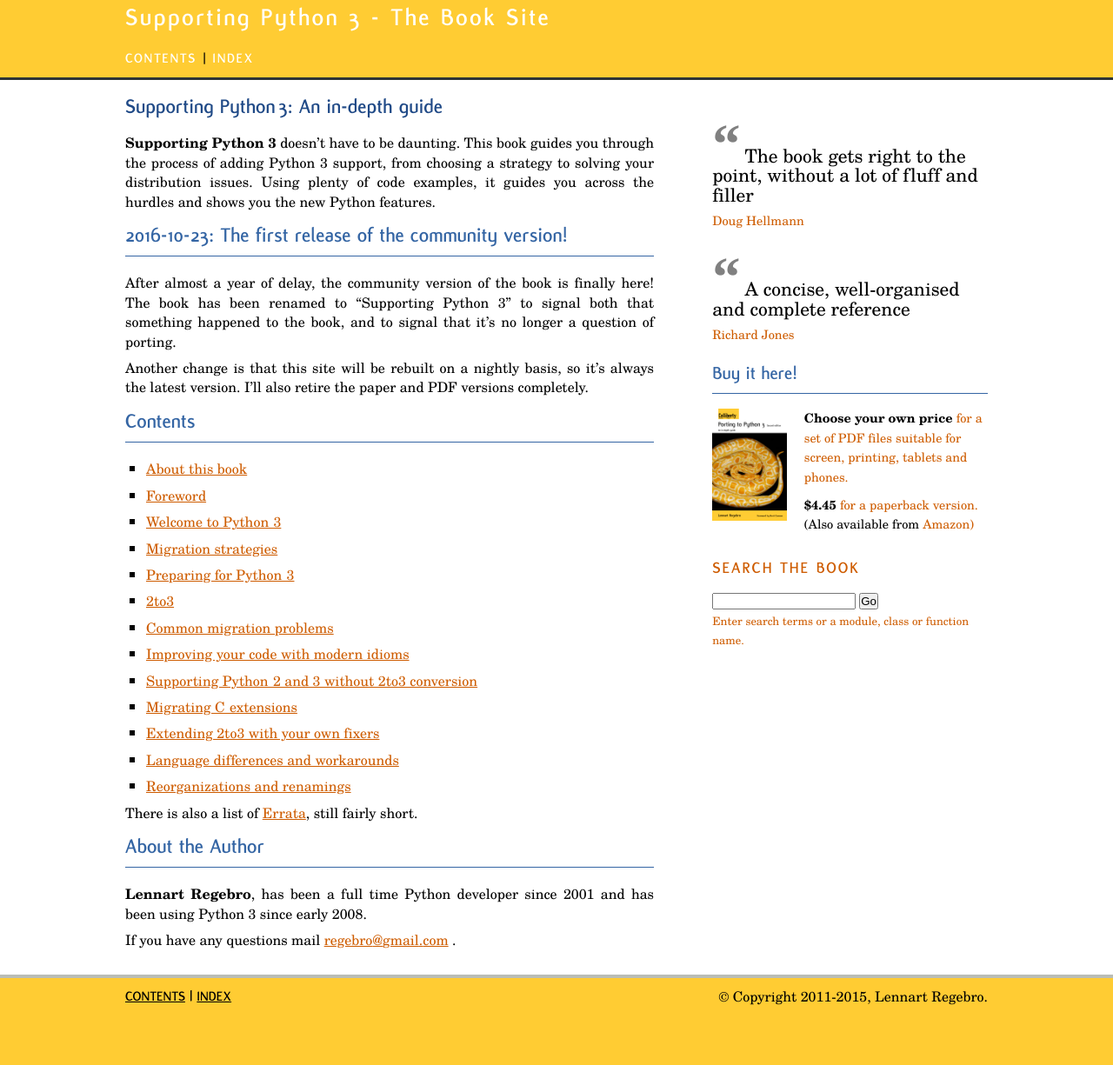
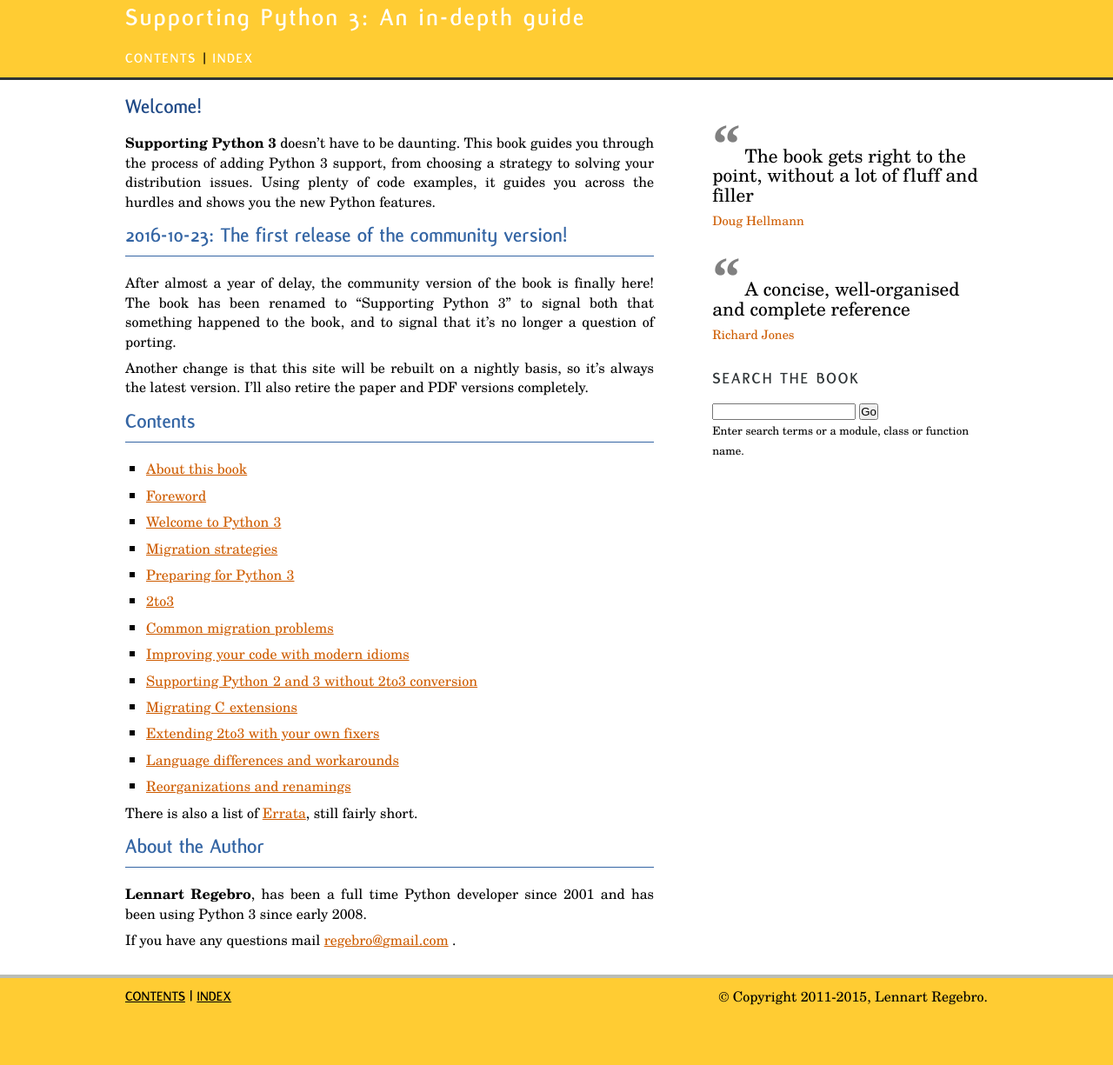
Before and after one commit to regebro/supporting-python-3, a Sphinx documentation site: the page built from source/index.rst, in a window 1280 px wide. Shown: the whole page at 87% size. Built offline with Sphinx 7.4.7, drawn with Linux system fonts in a browser that asks for light colours.

Commit message:
Web updates

```diff
--- a/source/_templates/layout.html
+++ b/source/_templates/layout.html
@@ -29,13 +29,6 @@
     <a href="http://www.doughellmann.com/articles/bookreviews/porting3.html">Doug Hellmann</a>
     <blockquote>A concise, well-organised and complete reference</blockquote>
     <a href="http://www.mechanicalcat.net/richard/log/Python/Review__Lennart_Regebro_s__Porting_to_Python_3">Richard Jones</a>
-    <br/>
-    <br/>
-    <h2>Buy it here!</h2>
-    <img src="_static/PortingtoPython3-2nd1.0-front-small.png" style="margin-right: 20px; float: left; width: 27%;">
-    <p><strong>Choose your own price </strong><a href="https://gumroad.com/l/python3">for a set of PDF files suitable for screen, printing, tablets and phones.</a></p>
-    <p style="margin-top: 10px;"><strong>$4.45 </strong><a href="https://www.createspace.com/4312357">for a paperback version.</a>
-    (Also available from <a href="http://www.amazon.com/Porting-Python-3--depth-guide/dp/1490362223/">Amazon)</li>
     <br/>
     <h3 style="margin-top: 1.5em;">{{ _('Search the book') }}</h3>
     <form class="search" action="{{ pathto('search') }}" method="get">
--- a/source/conf.py
+++ b/source/conf.py
@@ -109,7 +109,7 @@
 
 # The name for this set of Sphinx documents.  If None, it defaults to
 # "<project> v<release> documentation".
-html_title = u'Supporting Python 3 - The Book Site'
+html_title = u'Supporting Python 3: An in-depth guide'
 
 # A shorter title for the navigation bar.  Default is the same as html_title.
 #html_short_title = None
--- a/source/index.rst
+++ b/source/index.rst
@@ -1,6 +1,5 @@
-
-Supporting Python 3: An in-depth guide
-======================================
+Welcome!
+========
 
 **Supporting Python 3** doesn't have to be daunting. This book guides you
 through the process of adding Python 3 support, from choosing a
```
